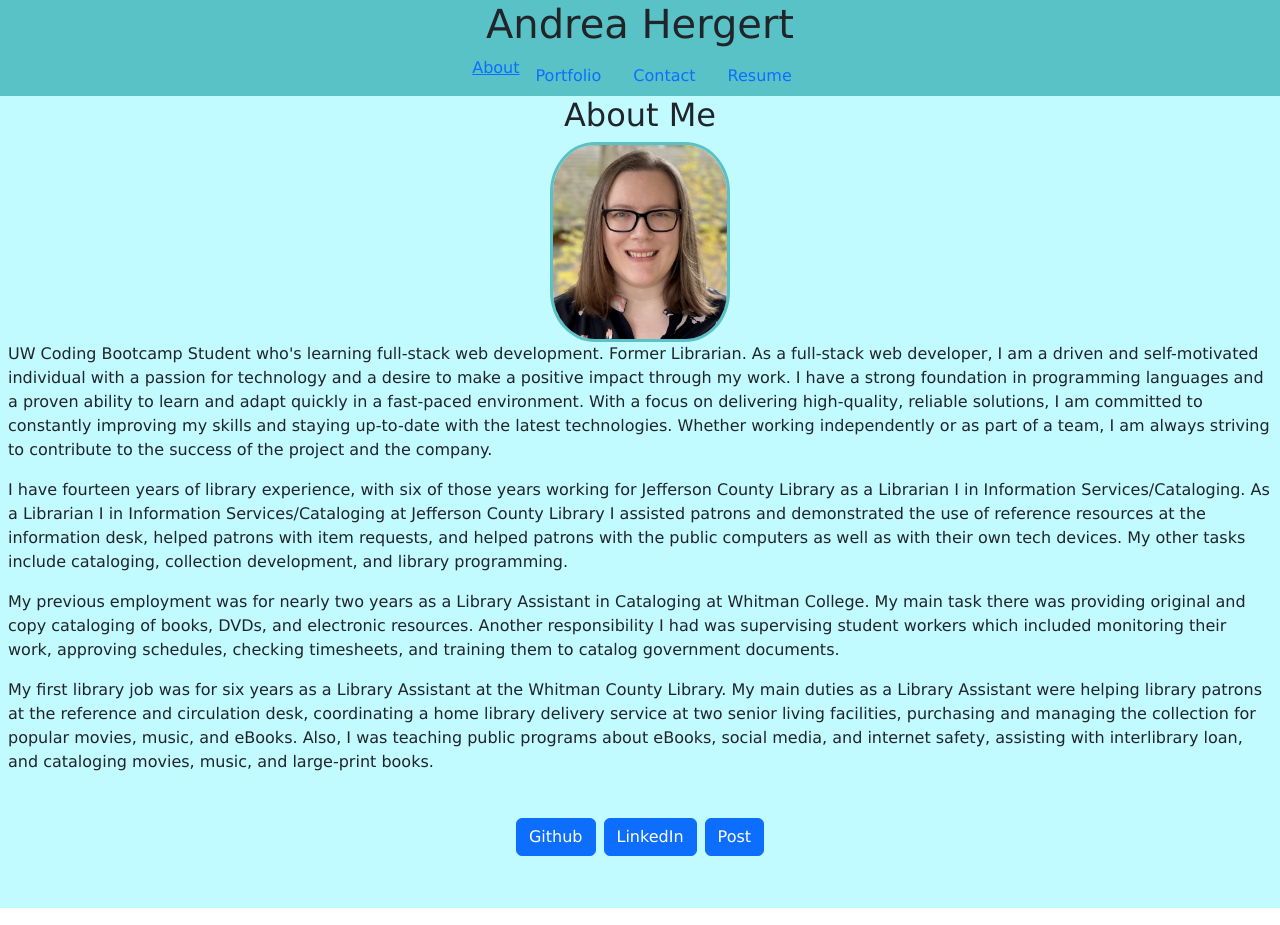
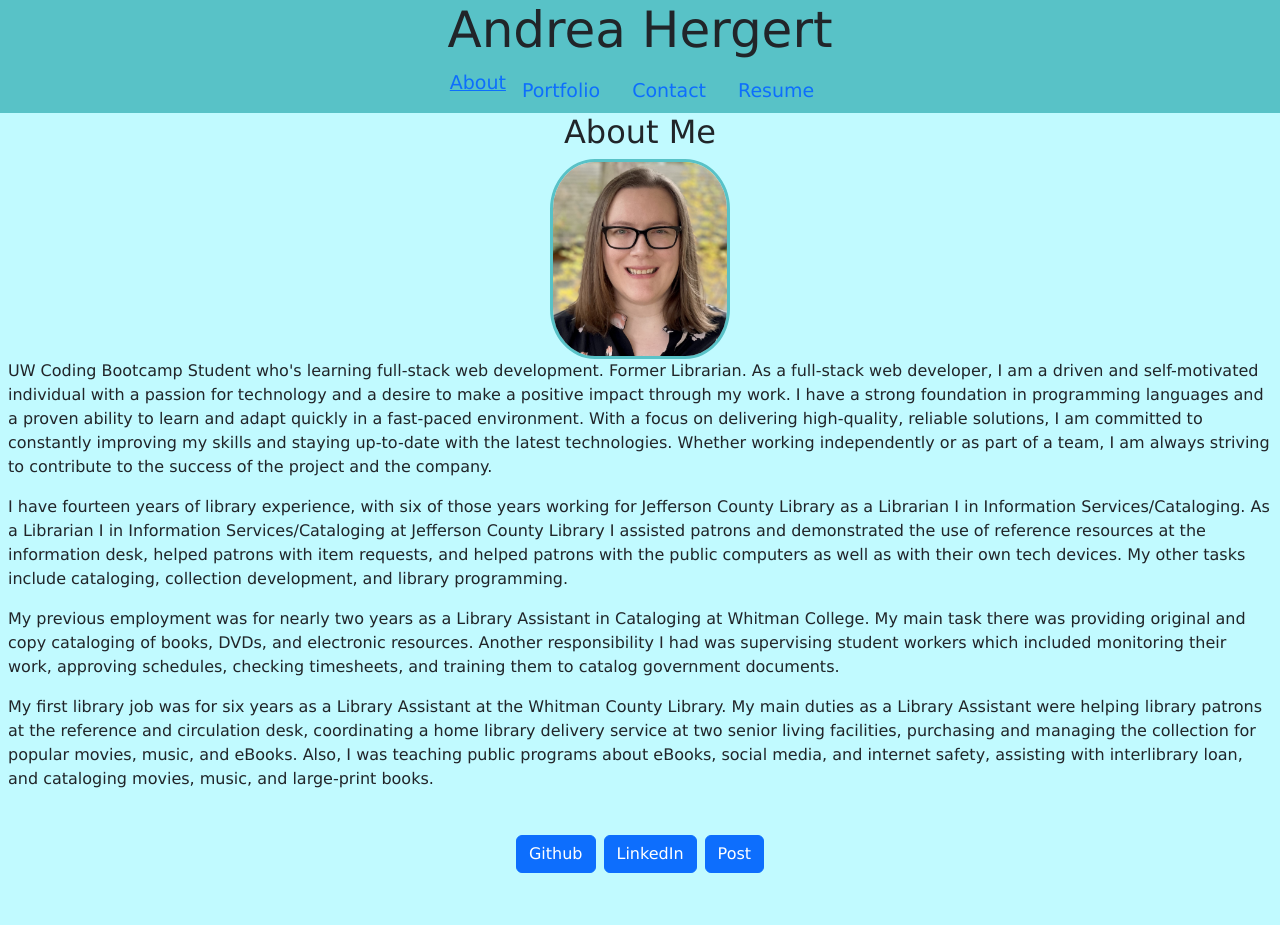
Before and after one commit to andreahergert/portfolio, a React (Create React App) app: page / in a window 1280 px wide. Built offline with nearby package versions, Linux system fonts and the light colour scheme.

Commit message:
added header styling

```diff
--- a/src/components/Header.js
+++ b/src/components/Header.js
@@ -6,13 +6,17 @@ const styles = {
   },
   navbarA: {
     color: '#0000FF',
+    fontSize: '19px',
+  },
+  h1:{
+    fontSize: '50px',
   }
 };
 
 function Header({ currentPage, handlePageChange }) {
   return (
     <nav style={styles.navbar}>
-      <header className='nav justify-content-center'><h1>Andrea Hergert</h1></header>
+      <header className='nav justify-content-center'><h1 style={styles.h1}>Andrea Hergert</h1></header>
     <ul style={styles.navbarA} className='nav justify-content-center'>
       <li className="nav-item">
         <a
--- a/src/components/pages/Contact.js
+++ b/src/components/pages/Contact.js
@@ -6,9 +6,11 @@ const styles = {
   h2: {
     textAlign: "center",
   },
-  space: {
-    paddingLeft: "0.5rem",
-    paddingRight: "0.5rem",
+  form: {
+    textAlign: "center",
+  },
+  input: {
+    margin: '0.5rem',
   },
 };
 
@@ -61,10 +63,10 @@ function Form() {
   };
 
   return (
-    <div style={styles.space}>
+    <div>
       <h2 style={styles.h2}>Contact</h2>
-      <form className="form">
-        <div>
+      <form style={styles.form} className="form">
+        <div style={styles.input}>
           <input
             value={email}
             name="email"
@@ -74,7 +76,7 @@ function Form() {
             required
           />
         </div>
-        <div>
+        <div style={styles.input}>
           <input
             value={Name}
             name="Name"
@@ -84,6 +86,7 @@ function Form() {
             required
           />
         </div>
+        <div style={styles.input}>
         <input
           value={message}
           name="message"
@@ -92,6 +95,7 @@ function Form() {
           placeholder="message"
           required
         />
+        </div>
         <div>
           <button type="button" onClick={handleFormSubmit}>
             Submit
--- a/src/components/pages/Portfolio.js
+++ b/src/components/pages/Portfolio.js
@@ -18,12 +18,14 @@ const styles = {
   },
   header: {
     textAlign: "center",
+    color: '#0000FF',
+    paddingBottom: "0.15rem",
   },
 };
 
 export default function Portfolio() {
   return (
-    <div style={styles.space}>
+    <div>
       <h2 style={styles.h2}>Portfolio</h2>
       <div className="container">
         <div className="row">
```
